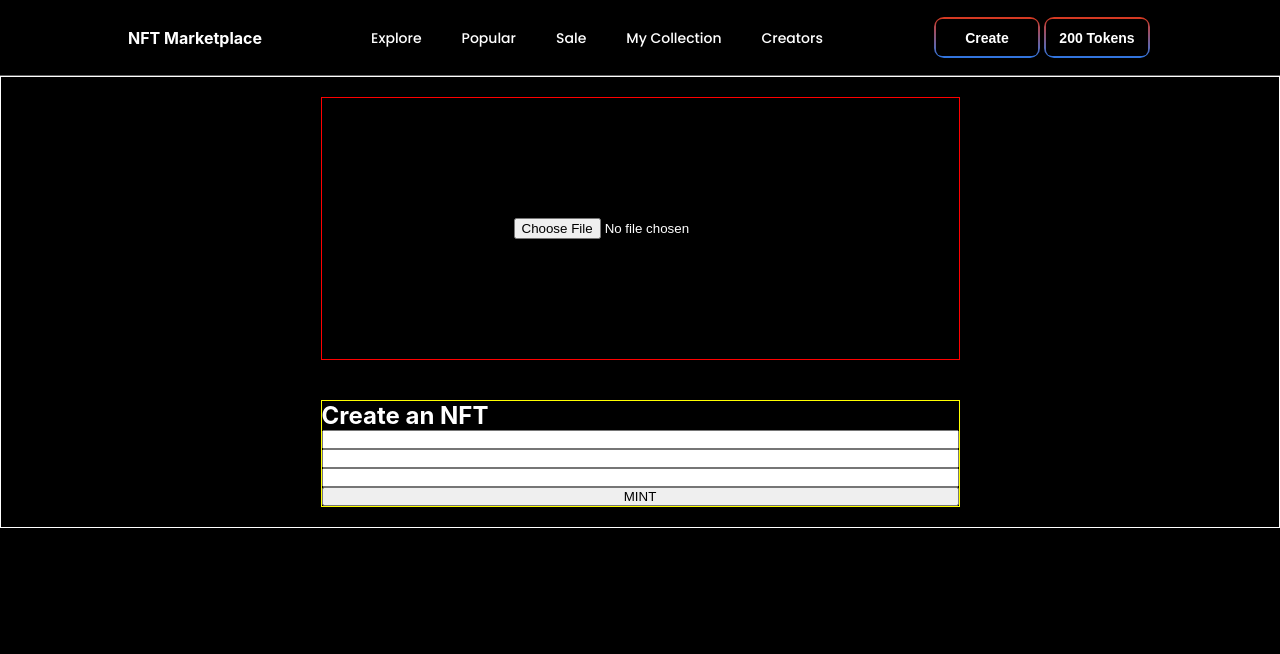
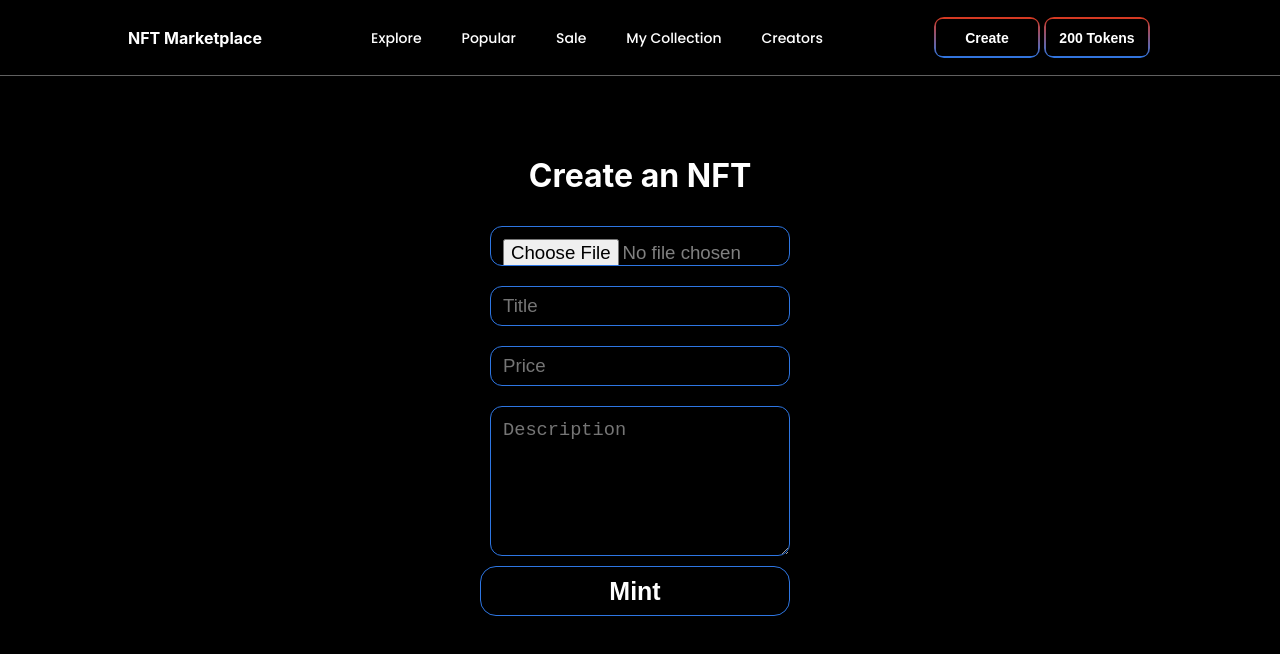
Before and after one commit to FrazNaveed/Complete_NftMarketplace, a React (Create React App) app in the folder front/: page /create in a window 1280 px wide. Shown: the top 654 px of the page. Built offline with nearby package versions, Linux system fonts and the light colour scheme.

Commit message:
create section complete

```diff
--- a/front/src/Components/CreatePage/Create.js
+++ b/front/src/Components/CreatePage/Create.js
@@ -4,17 +4,15 @@ import "./create.css";
 const Create = () => {
   return (
     <div className="container">
-        <div className="imageSection">
-          <input type="file" accept="video/*" />
-        </div>
-
-        <div className="inputSection">
-          <h2>Create an NFT</h2>
-          <input type="text" />
-          <input type="text" />
-          <input type="text" />
-          <button>MINT</button>
-        </div>
+      <h1>Create an NFT</h1>
+      <form>
+        <input type="file" placeholder="Select File"/>
+        <input type={Text} placeholder="Title" />
+        {/* Check to take it in number or text in API */}
+        <input type={Text} placeholder="Price" />
+        <textarea placeholder="Description"></textarea>
+        <button>Mint</button>
+      </form>
     </div>
   );
 };
--- a/front/src/Components/CreatePage/create.css
+++ b/front/src/Components/CreatePage/create.css
@@ -1,34 +1,57 @@
 
 .container{
     display: flex;
-    flex-direction: row;
-    justify-content: center ;
-    border: 1px solid white;
+    justify-content: center;
+    align-items: center;
+    flex-direction: column;
+    padding: 80px;
 }
 
 form{
     display: flex;
     flex-direction: column;
-    justify-content: space-between;
-    align-items: center;
-    border:3px solid pink;
+    margin: 1px;
 }
 
-.imageSection{
-    display: flex;
-    border: 1px solid red;
-   justify-content: center;
-   margin: 20px;
-   padding: 120px;
-   width: 50%;
-
+h1{
+    margin-bottom: 20px;
 }
 
-.inputSection{
-    border: 1px solid yellow;
-    margin: 20px;
-    display: flex;
-    flex-direction: column;
-    width: 50%;
+input{
+    margin: 10px;
+    border: 1px solid rgb(46, 118, 226);
+    background-color: black;
+    color: rgb(255, 255, 255,.5);
+    height: 40px;
+    width: 300px;
+    font-size: 14pt;
+    border-radius: 12px;
+    outline: none;
+    padding: 12px;
+}
 
+textarea{
+    margin: 10px;
+    border: 1px solid rgb(46, 118, 226);
+    background-color: black;
+    color: rgb(255, 255, 255,.5);
+    height: 150px;
+    width: 300px;
+    font-size: 14pt;
+    border-radius: 12px;
+    outline: none;
+    padding: 12px;
 }
+
+button{
+
+    border: 1px solid rgb(46, 118, 226);
+    border-radius: 16px;
+    background: black;
+    width: 310px;
+    height: 50px;
+    color: rgb(255, 255, 255);
+    font-size: 25px;
+    font-weight: bold;
+    cursor: pointer;
+}
```
